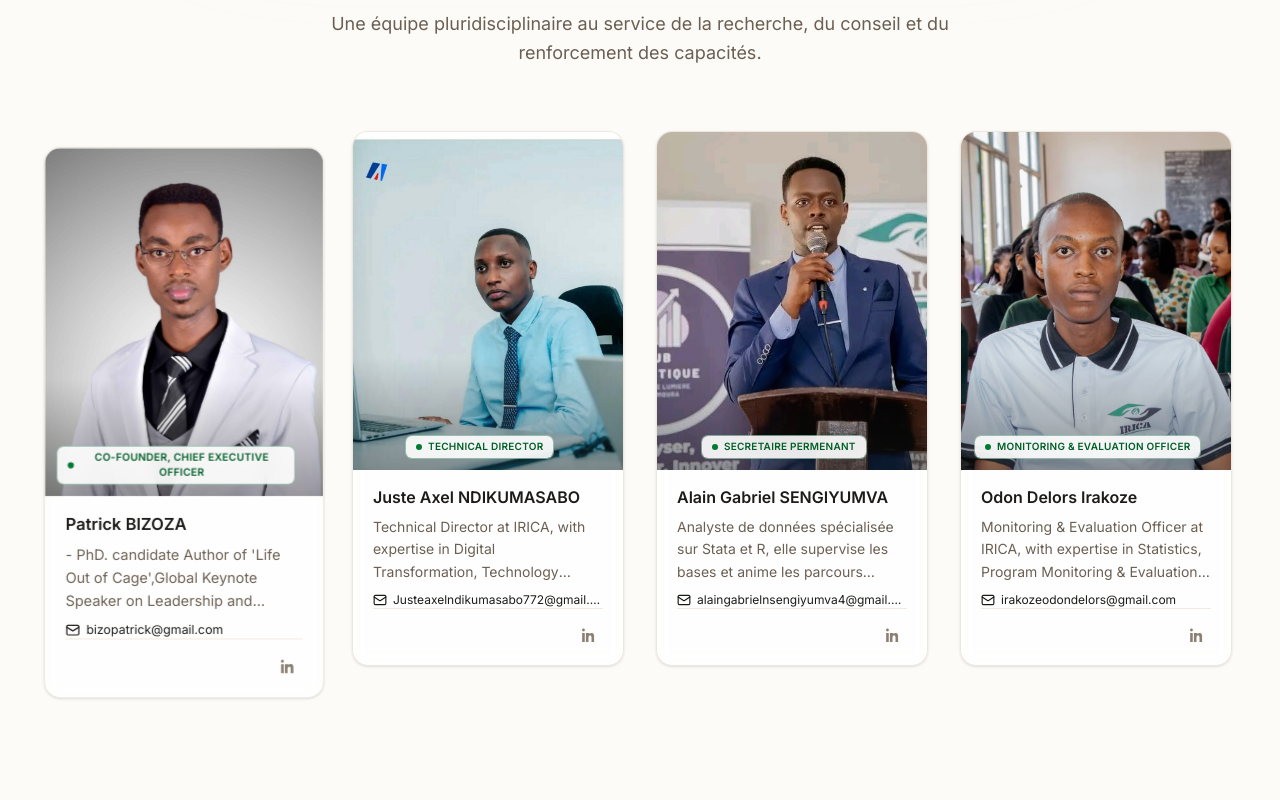
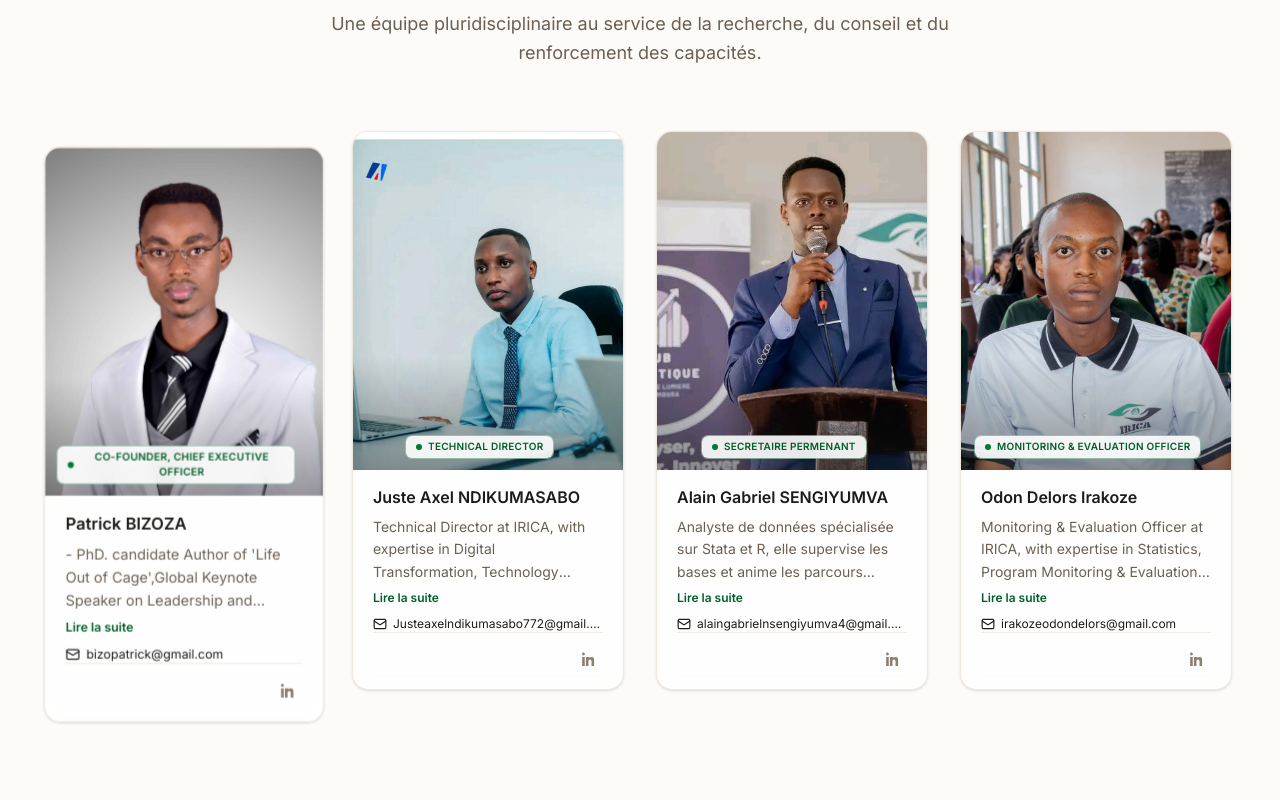
Before and after one commit to APDYd-dotcom/Irica, a React (Vite) app: page / in a window 1280 px wide. Shown: the part 3380-4180 px from the top of the page. Built offline with nearby package versions, Linux system fonts and the light colour scheme; no server answers.

Commit message:
fixed size on blog and programs

```diff
--- a/src/components/ProgramsSection.jsx
+++ b/src/components/ProgramsSection.jsx
@@ -119,7 +119,7 @@ function ProgramCard({ prog, t, language, index }) {
                 )}
             </div>
 
-            <div className="flex flex-1 flex-col p-6">
+            <div className="flex flex-col p-6">
                 <p
                     ref={descRef}
                     className={`text-sm leading-6 text-neutral-600 ${
@@ -161,7 +161,7 @@ function ProgramCard({ prog, t, language, index }) {
                     </div>
                 </div>
 
-                <div className="mt-auto pt-6">
+                <div className="border-t border-neutral-200/70 pt-6">
                     <a
                         href={isFree ? link : `/programs/${prog.id}/pay`}
                         className="inline-flex w-full items-center justify-center gap-2 rounded-full bg-primary-500 px-4 py-3 text-sm font-semibold text-white hover:-translate-y-0.5 hover:bg-primary-600 focus:outline-none focus:ring-4 focus:ring-primary-500/25"
@@ -245,7 +245,7 @@ function ProgramsSection() {
 
                     <div
                         ref={rowRef}
-                        className="scrollbar-hidden flex snap-x snap-mandatory gap-6 overflow-x-auto pb-6"
+                        className="scrollbar-hidden flex items-start snap-x snap-mandatory gap-6 overflow-x-auto pb-6"
                         style={{ scrollbarWidth: "none", msOverflowStyle: "none" }}
                     >
                         {programs.map((prog, index) => (
--- a/src/components/Team/Team.jsx
+++ b/src/components/Team/Team.jsx
@@ -73,7 +73,7 @@ function Team() {
         </motion.div>
 
         <motion.div
-          className="grid gap-6 grid-cols-1 sm:grid-cols-2 md:grid-cols-1 lg:grid-cols-4 lg:gap-8"
+          className="grid items-start gap-6 grid-cols-1 sm:grid-cols-2 md:grid-cols-1 lg:grid-cols-4 lg:gap-8"
           initial="hidden"
           whileInView="visible"
           viewport={{ once: true, amount: 0.15 }}
--- a/src/components/Team/TeamCard.jsx
+++ b/src/components/Team/TeamCard.jsx
@@ -1,16 +1,39 @@
+import { useRef, useState, useLayoutEffect } from "react";
 import { Mail } from "lucide-react";
 import { motion } from "framer-motion";
 import { useLanguage } from "../../i18n/LanguageContext";
 import { EASE } from "../../animations/variants";
+import { htmlToExcerpt } from "../../utils/htmlToExcerpt";
 
 function TeamCard({ member, featured = false }) {
   const { t } = useLanguage();
+  const [expanded, setExpanded] = useState(false);
+  const [isClamped, setIsClamped] = useState(false);
+  const bioRef = useRef(null);
+
+  const bio = htmlToExcerpt(member.bio || "", 99999);
+
+  useLayoutEffect(() => {
+    if (expanded) return;
+    const el = bioRef.current;
+    if (!el) {
+      setIsClamped(false);
+      return;
+    }
+    setIsClamped(el.scrollHeight > el.clientHeight + 1);
+  }, [expanded, bio]);
+
+  const handleToggle = (e) => {
+    e.preventDefault();
+    e.stopPropagation();
+    setExpanded((prev) => !prev);
+  };
 
   return (
     <motion.article
       whileHover={{ y: -4, scale: 1.015 }}
       transition={{ duration: 0.25, ease: EASE }}
-      className={`group relative flex h-full flex-col overflow-hidden rounded-2xl border border-neutral-200/80 bg-white/80 shadow-sm backdrop-blur-sm transition-all duration-300 hover:-translate-y-1.5 hover:border-primary-200 hover:shadow-[0_20px_50px_-20px_rgba(0,90,40,0.25)] hover:shadow-primary-900/10 ${
+      className={`group relative flex flex-col overflow-hidden rounded-2xl border border-neutral-200/80 bg-white/80 shadow-sm backdrop-blur-sm transition-all duration-300 hover:-translate-y-1.5 hover:border-primary-200 hover:shadow-[0_20px_50px_-20px_rgba(0,90,40,0.25)] hover:shadow-primary-900/10 ${
         featured ? "lg:scale-[1.03]" : ""
       }`}
     >
@@ -42,15 +65,32 @@ function TeamCard({ member, featured = false }) {
         )}
       </div>
 
-      <div className="relative flex flex-1 flex-col px-5 pt-4 pb-4">
+      <div className="relative flex flex-col px-5 pt-4 pb-4">
         <h3 className="text-base font-semibold leading-snug text-neutral-900 break-words">
           {member.name}
         </h3>
 
         {member.bio && (
-          <p className="mt-2 text-sm leading-relaxed text-neutral-600 line-clamp-3">
-            {member.bio}
-          </p>
+          <div>
+            <p
+              ref={bioRef}
+              className={`mt-2 text-sm leading-relaxed text-neutral-600 ${
+                expanded ? "whitespace-pre-line" : "line-clamp-3"
+              }`}
+            >
+              {bio}
+            </p>
+            {(isClamped || expanded) && (
+              <button
+                type="button"
+                aria-expanded={expanded}
+                onClick={handleToggle}
+                className="mt-1 text-xs font-semibold text-primary-700 hover:text-primary-800 hover:underline"
+              >
+                {expanded ? t("team.readLess") : t("team.readMore")}
+              </button>
+            )}
+          </div>
         )}
 
         {member.email && (
@@ -64,7 +104,7 @@ function TeamCard({ member, featured = false }) {
           </a>
         )}
 
-        <div className="mt-auto border-t border-neutral-200/70 pt-3 flex items-center justify-end gap-1">
+        <div className="border-t border-neutral-200/70 pt-3 flex items-center justify-end gap-1">
           <a
             href={member.linkedin}
             aria-label={t("team.linkedinLabel", { name: member.name })}
--- a/src/i18n/translations.js
+++ b/src/i18n/translations.js
@@ -29,7 +29,7 @@ const translations = {
     },
     footer: {
       description:
-        "Institut de recherche et d'innovation pour le conseil en Afrique, au service de décisions plus claires et plus utiles.",
+        "Institute Of Research and Immersive Career Advancement  pour le conseil en Afrique, au service de décisions plus claires et plus utiles.",
       navTitle: "Navigation",
       contactTitle: "Contact",
       email: "info.irica@gmail.com",
@@ -186,6 +186,8 @@ const translations = {
       emailLabel: "Envoyer un email à {name}",
       linkedinLabel: "Profil professionnel de {name}",
       contactLabel: "Contacter {name}",
+      readMore: "Lire la suite",
+      readLess: "Voir moins",
     },
     contact: {
       eyebrow: "Contact",
@@ -599,6 +601,8 @@ const translations = {
       emailLabel: "Send an email to {name}",
       linkedinLabel: "{name}'s professional profile",
       contactLabel: "Contact {name}",
+      readMore: "Read more",
+      readLess: "Show less",
     },
     contact: {
       eyebrow: "Contact",
```
